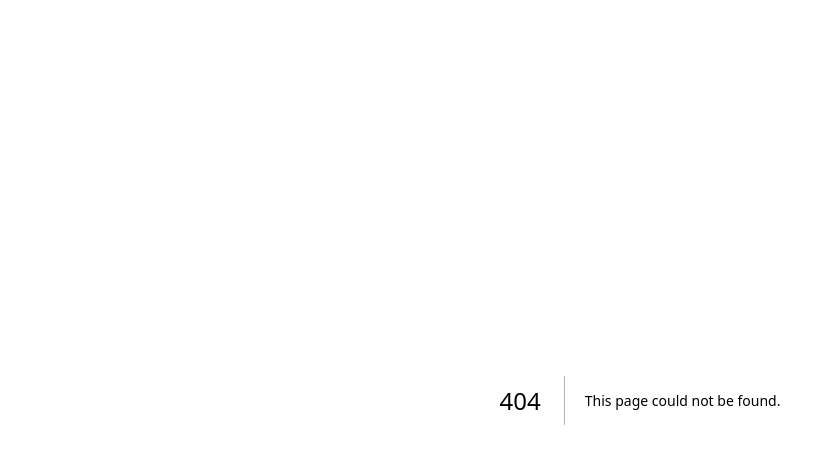
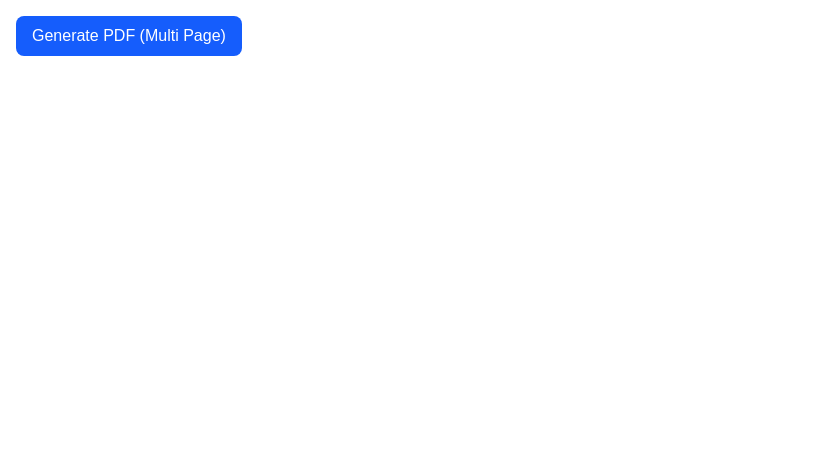
Before and after one commit to farizbaiquni/penyusunan-dan-konversi-laporan-pelaksanaan-apbd, a Next.js app: page /testing-daftar-isi in a window 1280 px wide. Before the commit this address had no page. Shown: the top 464 px of the page, without its empty margins (0-827 px from the left). Built offline with nearby package versions, Linux system fonts and the light colour scheme.

Commit message:
add raw function generate daftar isi

```diff
--- /dev/null
+++ b/src/app/testing-daftar-isi/page.tsx
@@ -0,0 +1,210 @@
+"use client";
+
+import { PDFDocument, StandardFonts, rgb } from "pdf-lib";
+
+export default function GeneratedDaftarIsi() {
+  async function generateDaftarIsi(tahun: number) {
+    const width = 21 * 28.35;
+    const height = 33 * 28.35;
+
+    const marginLeft = 70;
+    const marginRight = 70;
+    const bottomMargin = 80;
+
+    const pdfDoc = await PDFDocument.create();
+    let page = pdfDoc.addPage([width, height]);
+
+    const fontBold = await pdfDoc.embedFont(StandardFonts.HelveticaBold);
+    const fontRegular = await pdfDoc.embedFont(StandardFonts.Helvetica);
+
+    const { width: pageWidth } = page.getSize();
+    const usableWidth = pageWidth - marginLeft - marginRight;
+    const centerX = pageWidth / 2;
+
+    // --- Utility: wrap text otomatis ---
+    function wrapText(
+      text: string,
+      font: any,
+      fontSize: number,
+      maxWidth: number
+    ) {
+      const words = text.split(" ");
+      const lines: string[] = [];
+      let currentLine = "";
+
+      for (let word of words) {
+        const testLine = currentLine ? currentLine + " " + word : word;
+        const textWidth = font.widthOfTextAtSize(testLine, fontSize);
+        if (textWidth > maxWidth) {
+          if (currentLine) lines.push(currentLine);
+          currentLine = word;
+        } else {
+          currentLine = testLine;
+        }
+      }
+      if (currentLine) lines.push(currentLine);
+      return lines;
+    }
+
+    // --- Draw header untuk tiap halaman ---
+    function drawPageHeader(page: any, y: number) {
+      const headerY = y;
+      page.drawText("URAIAN", {
+        x: marginLeft,
+        y: headerY,
+        size: 12,
+        font: fontBold,
+        color: rgb(0, 0, 0),
+      });
+      const halamanHeader = "HALAMAN";
+      const halamanHeaderWidth = fontBold.widthOfTextAtSize(halamanHeader, 12);
+      page.drawText(halamanHeader, {
+        x: pageWidth - marginRight - halamanHeaderWidth,
+        y: headerY,
+        size: 12,
+        font: fontBold,
+        color: rgb(0, 0, 0),
+      });
+
+      // Garis horizontal di bawah header
+      const columnLineY = headerY - 8;
+      page.drawLine({
+        start: { x: marginLeft, y: columnLineY },
+        end: { x: pageWidth - marginRight, y: columnLineY },
+        thickness: 1,
+        color: rgb(0, 0, 0),
+      });
+      return columnLineY - 20;
+    }
+
+    // --- Draw satu entri ---
+    function drawEntry(page: any, entry: any, startY: number) {
+      const size = 11;
+      const font = fontRegular;
+      const lineHeight = size + 4;
+      const rightColumnWidth = 40;
+      const maxTextWidth = usableWidth - rightColumnWidth;
+
+      // Lampiran dan Romawi
+      page.drawText(`${entry.romawi}. LAMPIRAN I PERATURAN BUPATI KENDAL`, {
+        x: marginLeft,
+        y: startY,
+        size,
+        font: fontBold,
+        color: rgb(0, 0, 0),
+      });
+
+      let uraianStartY = startY - lineHeight;
+      const lines = wrapText(entry.uraian, font, size, maxTextWidth);
+
+      for (let i = 0; i < lines.length; i++) {
+        const y = uraianStartY - i * lineHeight;
+        page.drawText(lines[i], {
+          x: marginLeft,
+          y,
+          size,
+          font,
+          color: rgb(0, 0, 0),
+        });
+      }
+
+      const lastLineY = uraianStartY - (lines.length - 1) * lineHeight;
+
+      const halamanWidth = font.widthOfTextAtSize(entry.halaman, size);
+      page.drawText(entry.halaman, {
+        x: pageWidth - marginRight - halamanWidth,
+        y: lastLineY,
+        size,
+        font,
+        color: rgb(0, 0, 0),
+      });
+
+      // Garis bawah entri
+      const lineY = lastLineY - 8;
+      page.drawLine({
+        start: { x: marginLeft, y: lineY },
+        end: { x: pageWidth - marginRight, y: lineY },
+        thickness: 0.5,
+        color: rgb(0.3, 0.3, 0.3),
+      });
+
+      return lineY - 15;
+    }
+
+    // --- Header Halaman Pertama ---
+    let currentY = height - 100;
+    const drawCentered = (text: string, y: number, font: any, size = 12) => {
+      const w = font.widthOfTextAtSize(text, size);
+      const x = centerX - w / 2;
+      page.drawText(text, { x, y, font, size });
+      return y - size;
+    };
+
+    currentY = drawCentered("PENUNJUK HALAMAN", currentY, fontBold);
+    currentY = drawCentered(
+      "LAMPIRAN RANCANGAN PERATURAN DAERAH KABUPATEN KENDAL",
+      currentY - 8,
+      fontRegular
+    );
+    currentY = drawCentered(
+      `NOMOR ..... TAHUN ${tahun}`,
+      currentY - 8,
+      fontRegular
+    );
+
+    // Garis bawah header utama
+    const headerLineY = currentY - 8;
+    page.drawLine({
+      start: { x: marginLeft, y: headerLineY },
+      end: { x: pageWidth - marginRight, y: headerLineY },
+      thickness: 1,
+      color: rgb(0, 0, 0),
+    });
+
+    // Header kolom pertama
+    currentY = drawPageHeader(page, headerLineY - 20);
+
+    // --- Daftar entri ---
+    const entries = Array.from({ length: 25 }, (_, i) => ({
+      romawi: (i + 1).toString(),
+      uraian: `Contoh uraian entri nomor ${
+        i + 1
+      } yang mungkin cukup panjang untuk mengetes pembungkus teks otomatis.`,
+      halaman: `${i + 1}`,
+    }));
+
+    // --- Loop entri dengan auto new page ---
+    for (const e of entries) {
+      // Cek apakah masih cukup ruang
+      if (currentY < bottomMargin) {
+        // Halaman baru
+        page = pdfDoc.addPage([width, height]);
+        currentY = height - 100;
+        currentY = drawPageHeader(page, currentY);
+      }
+
+      currentY = drawEntry(page, e, currentY);
+    }
+
+    // --- Simpan PDF ---
+    const pdfBytes = await pdfDoc.save();
+    const blob = new Blob([pdfBytes.buffer], { type: "application/pdf" });
+    const url = URL.createObjectURL(blob);
+    const link = document.createElement("a");
+    link.href = url;
+    link.download = `DAFTAR_ISI_${tahun}.pdf`;
+    link.click();
+    URL.revokeObjectURL(url);
+  }
+
+  return (
+    <div className="p-4">
+      <button
+        onClick={() => generateDaftarIsi(new Date().getFullYear())}
+        className="bg-blue-600 text-white px-4 py-2 rounded-lg hover:bg-blue-700"
+      >
+        Generate PDF (Multi Page)
+      </button>
+    </div>
+  );
+}
```
Also changed, not shown: src/app/_utils/generate-daftar-isi.tsx (added).
